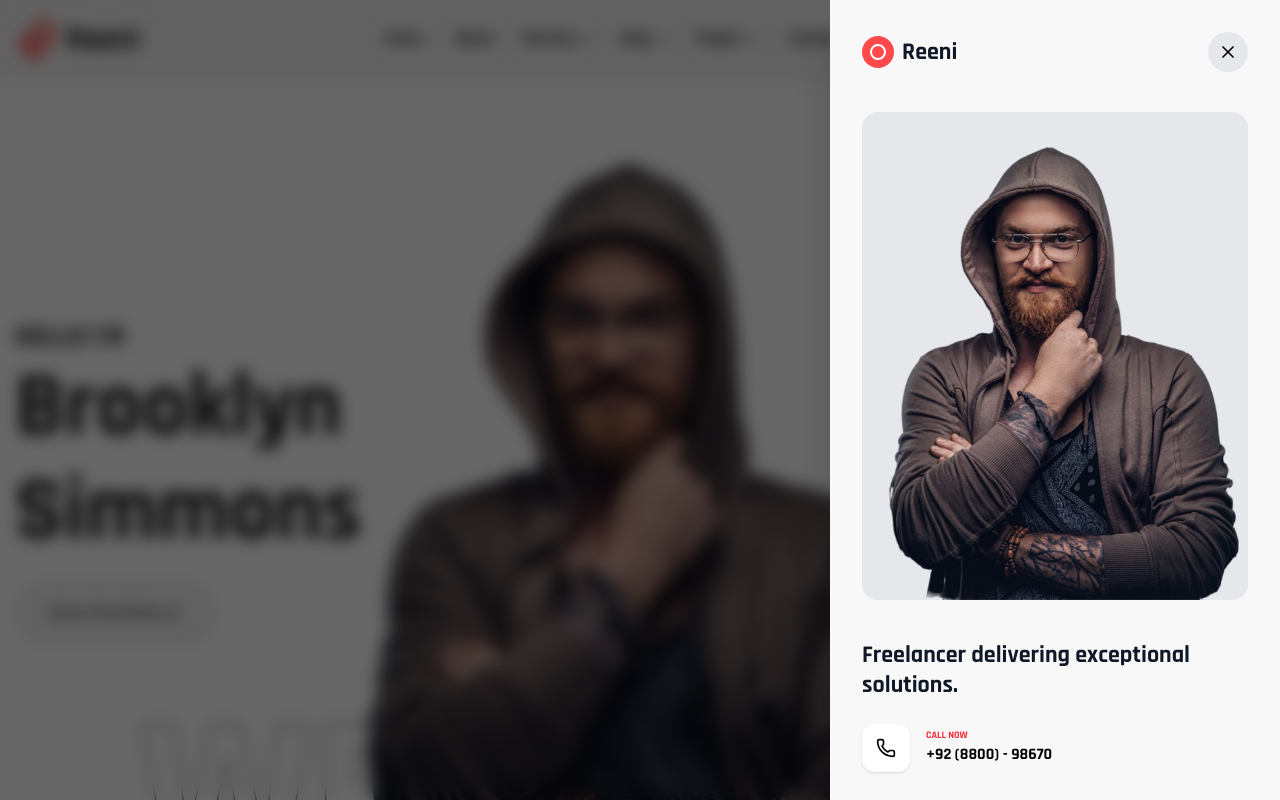
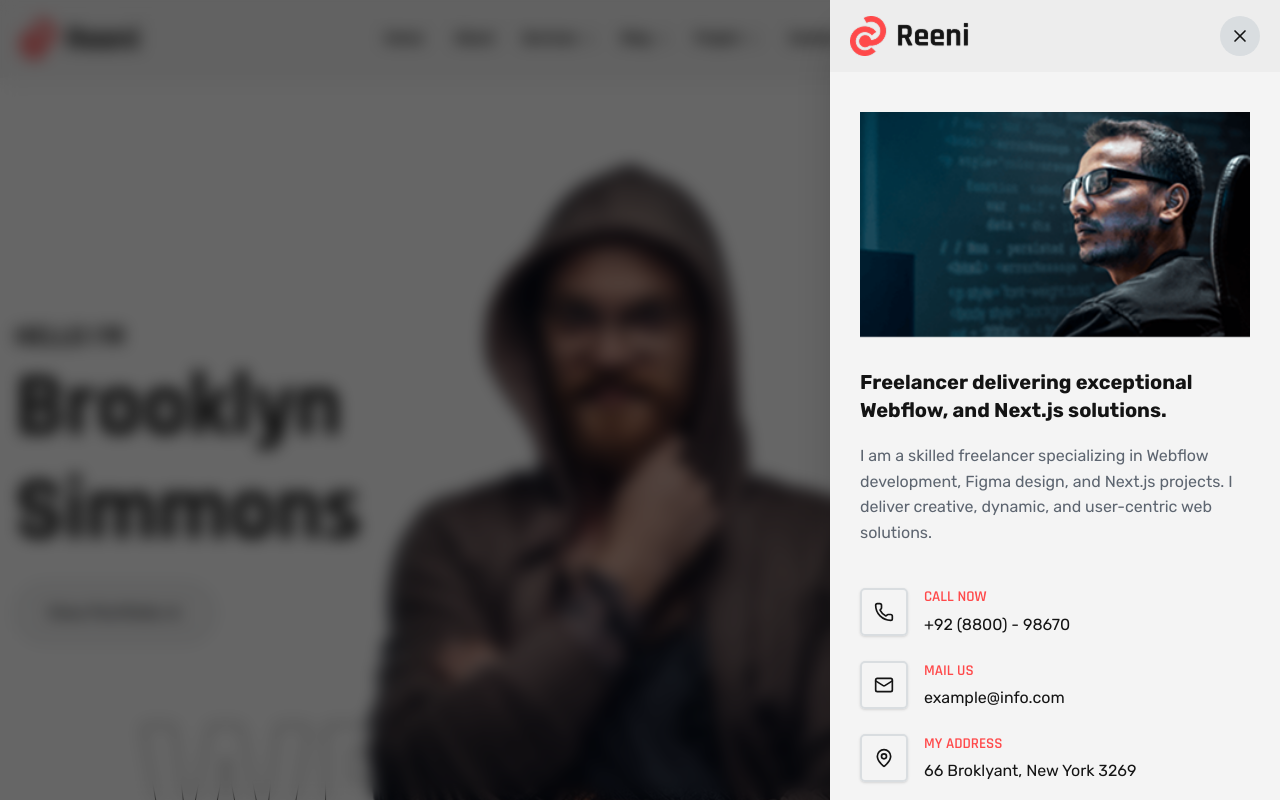
Before and after one commit to sk-mitul/inverse-web, a React (Vite) app: page / in a window 1280 px wide. Both pictures are taken after a click on the button 1240 px from the left and 756 px from the top of the page. Shown: the top 800 px of the page. Built offline with nearby package versions, Linux system fonts and the light colour scheme.

Commit message:
sidebar done

```diff
--- a/src/Hero.jsx
+++ b/src/Hero.jsx
@@ -22,8 +22,10 @@ const Hero = () => {
   }, []);
 
   return (
-    <section id="hero" className="max-w-322.5 mx-auto lg:flex lg:items-center lg:justify-between lg:relative">
-
+    <section
+      id="hero"
+      className="max-w-322.5 mx-auto lg:flex lg:items-center lg:justify-between lg:relative"
+    >
       {/* 3. Messenger Button: Replaced static img with button to trigger sidebar */}
       <button
         onClick={(e) => {
@@ -43,48 +45,96 @@ const Hero = () => {
         >
           {/* Sidebar Panel */}
           <div
-            className={`absolute top-0 right-0 h-full w-full sm:w-112.5 bg-[#f8f8f8] shadow-2xl transition-transform duration-500 p-8 overflow-y-auto ${
-              isSidebarOpen ? 'translate-x-0' : 'translate-x-full'
+            className={`absolute top-0 right-0 h-full w-full sm:w-112.5 bg-wild-sand shadow-2xl transition-transform duration-500 overflow-y-auto ${
+              isSidebarOpen ? "translate-x-0" : "translate-x-full"
             }`}
             onClick={(e) => e.stopPropagation()} // Prevent closing when clicking inside panel
           >
             {/* Sidebar Header with Close Button */}
-            <div className="flex justify-between items-center mb-10">
-              <div className="flex items-center gap-2">
-                <div className="w-8 h-8 bg-tomato rounded-full flex items-center justify-center">
-                  <div className="w-4 h-4 border-2 border-white rounded-full" />
-                </div>
-                <span className="text-2xl font-black text-gray-900">Reeni</span>
+            <div className="flex justify-between items-center mb-10 bg-[#ededed] px-5 py-4">
+              <div className="shrink-0 flex items-center">
+                <img src="/logo.png" alt="Logo" className="cursor-pointer" />
               </div>
               <button
                 onClick={() => setIsSidebarOpen(false)}
-                className="w-10 h-10 rounded-full bg-gray-200 flex items-center justify-center hover:bg-tomato hover:text-white transition-all"
+                className="w-10 h-10 rounded-full bg-lavender-gray text-chinese-black flex items-center justify-center hover:bg-tomato hover:text-white transition-all"
               >
                 <X size={20} />
               </button>
             </div>
 
             {/* Sidebar Content (Profile & Details) */}
-            <div className="rounded-2xl overflow-hidden mb-10">
-              <img src="/hero-img.png" alt="Profile" className="w-full bg-gray-200" />
+            <div className="overflow-hidden m-7.5">
+              <img src="/sidebar-img.png" alt="Profile" className="w-full" />
             </div>
 
-            <h2 className="text-2xl font-black text-gray-900 leading-tight mb-6">
-              Freelancer delivering exceptional solutions.
+            <h2 className="text-[20px] font-rubik font-bold text-chinese-black leading-7 mx-7.5 mb-[19.4px]">
+              Freelancer delivering exceptional Webflow, and Next.js solutions.
             </h2>
 
+            <p className="text-[16px] font-rubik text-black-coral leading-[25.6px] mx-7.5 mb-9.75">
+              I am a skilled freelancer specializing in Webflow development,
+              Figma design, and Next.js projects. I deliver creative, dynamic,
+              and user-centric web solutions.
+            </p>
+
             {/* Contact Details */}
-            <div className="space-y-6">
+            <div className="space-y-4.75 mx-7.5">
               <div className="flex items-center gap-4 group">
-                <div className="w-12 h-12 bg-white rounded-xl flex items-center justify-center shadow-sm group-hover:bg-red-500 group-hover:text-white transition-all">
+                <div className="w-12 h-12 text-chinese-black rounded-[5px] border-2 border-lavender-gray flex items-center justify-center shadow-sm group-hover:bg-tomato group-hover:text-white transition-all">
                   <Phone size={20} />
                 </div>
                 <div>
-                  <p className="text-[10px] font-black uppercase text-red-500">Call Now</p>
-                  <p className="font-bold">+92 (8800) - 98670</p>
+                  <p className="text-[15px] font-semibold uppercase leading-[26.3px] text-tomato">
+                    Call Now
+                  </p>
+                  <p className="font-rubik text-[16px] leading-7 text-chinese-black">
+                    +92 (8800) - 98670
+                  </p>
                 </div>
               </div>
-              {/* Add more contact rows (Mail, Address) here following the same pattern */}
+              <div className="flex items-center gap-4 group">
+                <div className="w-12 h-12 text-chinese-black rounded-[5px] border-2 border-lavender-gray flex items-center justify-center shadow-sm group-hover:bg-tomato group-hover:text-white transition-all">
+                  <Mail size={20} />
+                </div>
+                <div>
+                  <p className="text-[15px] font-semibold uppercase leading-[26.3px] text-tomato">
+                    Mail Us
+                  </p>
+                  <p className="font-rubik text-[16px] leading-7 text-chinese-black">
+                    example@info.com
+                  </p>
+                </div>
+              </div>
+              <div className="flex items-center gap-4 group">
+                <div className="w-12 h-12 text-chinese-black rounded-[5px] border-2 border-lavender-gray flex items-center justify-center shadow-sm group-hover:bg-tomato group-hover:text-white transition-all">
+                  <MapPin size={20} />
+                </div>
+                <div>
+                  <p className="text-[15px] font-semibold uppercase leading-[26.3px] text-tomato">
+                    My Address
+                  </p>
+                  <p className="font-rubik text-[16px] leading-7 text-chinese-black">
+                    66 Broklyant, New York 3269
+                  </p>
+                </div>
+              </div>
+            </div>
+
+            <div className="m-7.5">
+            <p className="font-medium text-[16px] leading-7 tracking-[0.5px] uppercase pb-3.75">Find with me</p>
+            <div className="flex items-center gap-1.5">
+              {[FaInstagram, FaLinkedinIn, FaTwitter, FaFacebookF].map(
+                (Icon, i) => (
+                  <button
+                    key={i}
+                    className="p-3 bg-lavender-gray hover:bg-tomato hover:text-white rounded-full transition-all cursor-pointer"
+                  >
+                    <Icon size={14} />
+                  </button>
+                ),
+              )}
+            </div>
             </div>
           </div>
         </div>
@@ -92,10 +142,18 @@ const Hero = () => {
 
       {/* --- Existing Hero Layout --- */}
       <div className="relative lg:absolute lg:left-1/2 lg:-translate-x-1/2 lg:top-7 lg:order-2 z-10">
-        <img src="/hero-img.png" alt="hero-image" className="max-w-full h-auto mx-auto object-contain"/>
+        <img
+          src="/hero-img.png"
+          alt="hero-image"
+          className="max-w-full h-auto mx-auto object-contain"
+        />
       </div>
-      <h1 className="stroke-front hidden lg:block absolute font-bold uppercase text-[150px] leading-[172.5px] top-150 xl:top-180 left-40 xl:left-65 z-20">web design</h1>
-      <h1 className="stroke-back hidden lg:block absolute font-bold uppercase text-[170px] xl:text-[212.9px] leading-[244.8px] top-130 xl:top-150 left-25 xl:left-35 z-0">web design</h1>
+      <h1 className="stroke-front hidden lg:block absolute font-bold uppercase text-[150px] leading-[172.5px] top-150 xl:top-180 left-40 xl:left-65 z-20">
+        web design
+      </h1>
+      <h1 className="stroke-back hidden lg:block absolute font-bold uppercase text-[170px] xl:text-[212.9px] leading-[244.8px] top-130 xl:top-150 left-25 xl:left-35 z-0">
+        web design
+      </h1>
 
       <div className="flex flex-col pb-7.5 lg:pb-0 px-3.75 pt-7.5 lg:pt-60 lg:order-1 relative z-20 items-start lg:w-1/3">
         <h3 className="text-chinese-black text-[20px] lg:text-[28px] font-bold uppercase leading-9.5">
--- a/src/Sidebar.jsx
+++ /dev/null
@@ -1,135 +0,0 @@
-import React, { useState, useEffect } from 'react';
-import { X, Phone, Mail, MapPin, MessageCircle } from 'lucide-react';
-import {
-  FaInstagram,
-  FaLinkedinIn,
-  FaTwitter,
-  FaFacebookF,
-} from "react-icons/fa";
-
-const Sidebar = () => {
-  const [isOpen, setIsOpen] = useState(false);
-
-  // Close sidebar on "Escape" key press
-  useEffect(() => {
-    const handleKeyDown = (e) => {
-      if (e.key === 'Escape') setIsOpen(false);
-    };
-    window.addEventListener('keydown', handleKeyDown);
-    return () => window.removeEventListener('keydown', handleKeyDown);
-  }, []);
-
-  return (
-    <div className="relative font-sans">
-      {/* Floating Message Button - Triggers Sidebar */}
-      <button
-        onClick={(e) => {
-          e.stopPropagation(); // Prevent immediate closing
-          setIsOpen(true);
-        }}
-        className="fixed bottom-10 right-10 z-40 w-16 h-16 bg-red-500 rounded-full flex items-center justify-center text-white shadow-2xl hover:bg-red-600 transition-all active:scale-95"
-      >
-        <MessageCircle size={30} fill="currentColor" />
-      </button>
-
-      {/* Backdrop: This handles "Click anywhere to hide" */}
-      {isOpen && (
-        <div
-          className="fixed inset-0 z-50 bg-black/60 backdrop-blur-sm transition-opacity"
-          onClick={() => setIsOpen(false)}
-        >
-          {/* Sidebar Panel */}
-          <div
-            className={`absolute top-0 right-0 h-full w-full sm:w-[450px] bg-[#f8f8f8] shadow-2xl transition-transform duration-500 ease-in-out p-8 overflow-y-auto
-              ${isOpen ? 'translate-x-0' : 'translate-x-full'}`}
-            onClick={(e) => e.stopPropagation()} // Prevents closing when clicking inside
-          >
-            {/* Header */}
-            <div className="flex justify-between items-center mb-10">
-              <div className="flex items-center gap-2">
-                <div className="w-8 h-8 bg-red-500 rounded-full flex items-center justify-center">
-                  <div className="w-4 h-4 border-2 border-white rounded-full" />
-                </div>
-                <span className="text-2xl font-black tracking-tight text-gray-900">Reeni</span>
-              </div>
-              <button
-                onClick={() => setIsOpen(false)}
-                className="w-10 h-10 rounded-full bg-gray-200 flex items-center justify-center text-gray-600 hover:bg-red-500 hover:text-white transition-all"
-              >
-                <X size={20} />
-              </button>
-            </div>
-
-            {/* Profile Image */}
-            <div className="rounded-2xl overflow-hidden mb-10 border border-gray-200">
-              <img
-                src="/profile-working.jpg"
-                alt="Freelancer working"
-                className="w-full h-auto grayscale hover:grayscale-0 transition-all duration-500"
-              />
-            </div>
-
-            {/* Content */}
-            <div className="space-y-6 mb-12">
-              <h2 className="text-2xl md:text-3xl font-black text-gray-900 leading-tight">
-                Freelancer delivering exceptional Webflow, and Next.js solutions.
-              </h2>
-              <p className="text-gray-500 font-medium leading-relaxed">
-                I am a skilled freelancer specializing in Webflow development, Figma design, and Next.js projects. I deliver creative, dynamic, and user-centric web solutions.
-              </p>
-            </div>
-
-            {/* Contact Information */}
-            <div className="space-y-6 mb-12">
-              <div className="flex items-center gap-5 group">
-                <div className="w-14 h-14 bg-white rounded-xl flex items-center justify-center text-gray-900 border border-gray-100 shadow-sm group-hover:bg-red-500 group-hover:text-white transition-all">
-                  <Phone size={24} />
-                </div>
-                <div>
-                  <p className="text-[10px] font-black uppercase text-red-500 tracking-widest mb-1">Call Now</p>
-                  <p className="text-gray-900 font-bold">+92 (8800) - 98670</p>
-                </div>
-              </div>
-
-              <div className="flex items-center gap-5 group">
-                <div className="w-14 h-14 bg-white rounded-xl flex items-center justify-center text-gray-900 border border-gray-100 shadow-sm group-hover:bg-red-500 group-hover:text-white transition-all">
-                  <Mail size={24} />
-                </div>
-                <div>
-                  <p className="text-[10px] font-black uppercase text-red-500 tracking-widest mb-1">Mail Us</p>
-                  <p className="text-gray-900 font-bold">example@info.com</p>
-                </div>
-              </div>
-
-              <div className="flex items-center gap-5 group">
-                <div className="w-14 h-14 bg-white rounded-xl flex items-center justify-center text-gray-900 border border-gray-100 shadow-sm group-hover:bg-red-500 group-hover:text-white transition-all">
-                  <MapPin size={24} />
-                </div>
-                <div>
-                  <p className="text-[10px] font-black uppercase text-red-500 tracking-widest mb-1">My Address</p>
-                  <p className="text-gray-900 font-bold">66 BROKLYANT, NEW YORK 3269</p>
-                </div>
-              </div>
-            </div>
-
-            {/* Social Icons */}
-        <div className="flex items-center gap-1.5">
-          {[FaInstagram, FaLinkedinIn, FaTwitter, FaFacebookF].map(
-            (Icon, i) => (
-              <button
-                key={i}
-                className="p-3 bg-lavender-gray hover:bg-tomato hover:text-white rounded-full transition-all cursor-pointer"
-              >
-                <Icon size={14} />
-              </button>
-            ),
-          )}
-        </div>
-          </div>
-        </div>
-      )}
-    </div>
-  );
-};
-
-export default Sidebar;
```
Also changed, not shown: public/sidebar-img.png (added).
